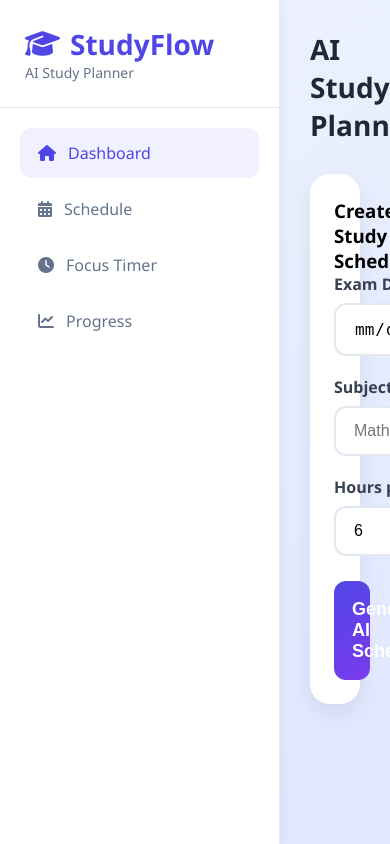
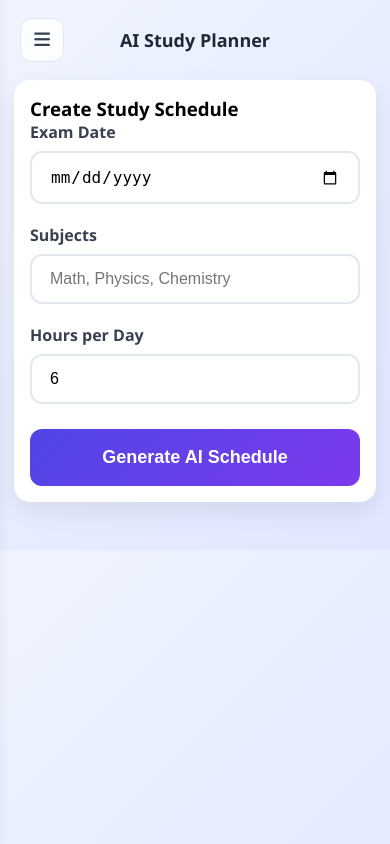
Before and after one commit to TauheedSikander/AI-Study-Planner, a FastAPI app: page / in a window 390 px wide. Run offline with FastAPI, Linux system fonts and the light colour scheme; parts of the project's set-up code (start-up, migrations or seed data) failed here and were passed over; some libraries are stand-ins or nearby versions.

```diff
--- a/templates/index.html
+++ b/templates/index.html
@@ -197,6 +197,145 @@
       overflow-y: auto;
       white-space: pre-wrap;
     }
+
+    /* ===== Mobile (Hamburger sidebar) ===== */
+    .mobile-topbar {
+      display: none;
+      align-items: center;
+      justify-content: space-between;
+      gap: 12px;
+      margin-bottom: 18px;
+    }
+
+    .hamburger-btn {
+      display: inline-flex;
+      align-items: center;
+      justify-content: center;
+      width: 44px;
+      height: 44px;
+      border-radius: 12px;
+      border: 1px solid #e2e8f0;
+      background: rgba(255,255,255,0.85);
+      color: #334155;
+      cursor: pointer;
+    }
+
+    .hamburger-btn i { font-size: 18px; }
+
+    .mobile-title {
+      font-size: 18px;
+      color: #1e2937;
+      font-weight: 800;
+    }
+
+    .sidebar-overlay {
+      display: none;
+      position: fixed;
+      inset: 0;
+      background: rgba(15, 23, 42, 0.35);
+      z-index: 40;
+    }
+
+    @media (max-width: 1024px) {
+      body {
+        height: auto;
+        overflow: auto;
+        display: block;
+      }
+
+      .main-content {
+        padding: 22px 18px 30px;
+      }
+
+      .card {
+        padding: 20px;
+        border-radius: 16px;
+        margin-bottom: 18px;
+      }
+
+      .results-top {
+        gap: 20px;
+      }
+
+      #timer {
+        font-size: 48px;
+        margin: 12px 0;
+      }
+
+      .schedule-container {
+        max-height: 380px;
+      }
+    }
+
+    @media (max-width: 768px) {
+      body {
+        height: auto;
+        overflow: auto;
+        display: block;
+      }
+
+      .mobile-topbar { display: flex; padding: 0 6px; }
+
+      .sidebar {
+        position: fixed;
+        left: 0;
+        top: 0;
+        height: 100vh;
+        width: 85vw;
+        max-width: 320px;
+        z-index: 50;
+        transform: translateX(-100%);
+        transition: transform 0.25s ease;
+      }
+
+      .sidebar.is-open {
+        transform: translateX(0);
+      }
+
+      .sidebar-overlay.is-open {
+        display: block;
+      }
+
+      .main-content {
+        padding: 18px 14px 30px;
+      }
+
+      .header { display: none; }
+
+      .results-top {
+        grid-template-columns: 1fr;
+        gap: 18px;
+      }
+
+      .card {
+        padding: 16px;
+        border-radius: 16px;
+        margin-bottom: 18px;
+      }
+
+      #timer {
+        font-size: 44px;
+        margin: 10px 0;
+      }
+
+      .btn-start, .btn-reset {
+        padding: 12px 18px;
+        font-size: 15px;
+      }
+
+      .schedule-container {
+        max-height: 320px;
+        overflow-x: auto;
+      }
+
+      .schedule-table th, .schedule-table td {
+        padding: 10px 10px;
+        font-size: 13px;
+        white-space: nowrap;
+      }
+
+      .timer-card { justify-content: flex-start; }
+    }
   </style>
 </head>
 
@@ -215,7 +354,17 @@
   </div>
 </div>
 
+<div class="sidebar-overlay" id="sidebarOverlay" onclick="closeSidebar()"></div>
+
 <div class="main-content">
+  <div class="mobile-topbar">
+    <button class="hamburger-btn" onclick="toggleSidebar()" aria-label="Open menu">
+      <i class="fa-solid fa-bars"></i>
+    </button>
+    <div class="mobile-title">AI Study Planner</div>
+    <div style="width:44px"></div>
+  </div>
+
   <div class="header"><h2>AI Study Planner</h2></div>
 
   <div class="card">
@@ -280,6 +429,28 @@
 </div>
 
 <script>
+// ===== Mobile sidebar =====
+function toggleSidebar() {
+  const sidebar = document.querySelector('.sidebar');
+  const overlay = document.getElementById('sidebarOverlay');
+  sidebar.classList.toggle('is-open');
+  overlay.classList.toggle('is-open');
+}
+
+function closeSidebar() {
+  const sidebar = document.querySelector('.sidebar');
+  const overlay = document.getElementById('sidebarOverlay');
+  sidebar.classList.remove('is-open');
+  overlay.classList.remove('is-open');
+}
+
+// Close sidebar after clicking any nav link (optional)
+Array.from(document.querySelectorAll('.nav a')).forEach(a => {
+  a.addEventListener('click', () => {
+    closeSidebar();
+  });
+});
+
 // Timer Logic
 let timeLeft = 25 * 60;
 let timerInterval = null;
```
Also changed, not shown: TODO.md (added, +6 -0 lines).
